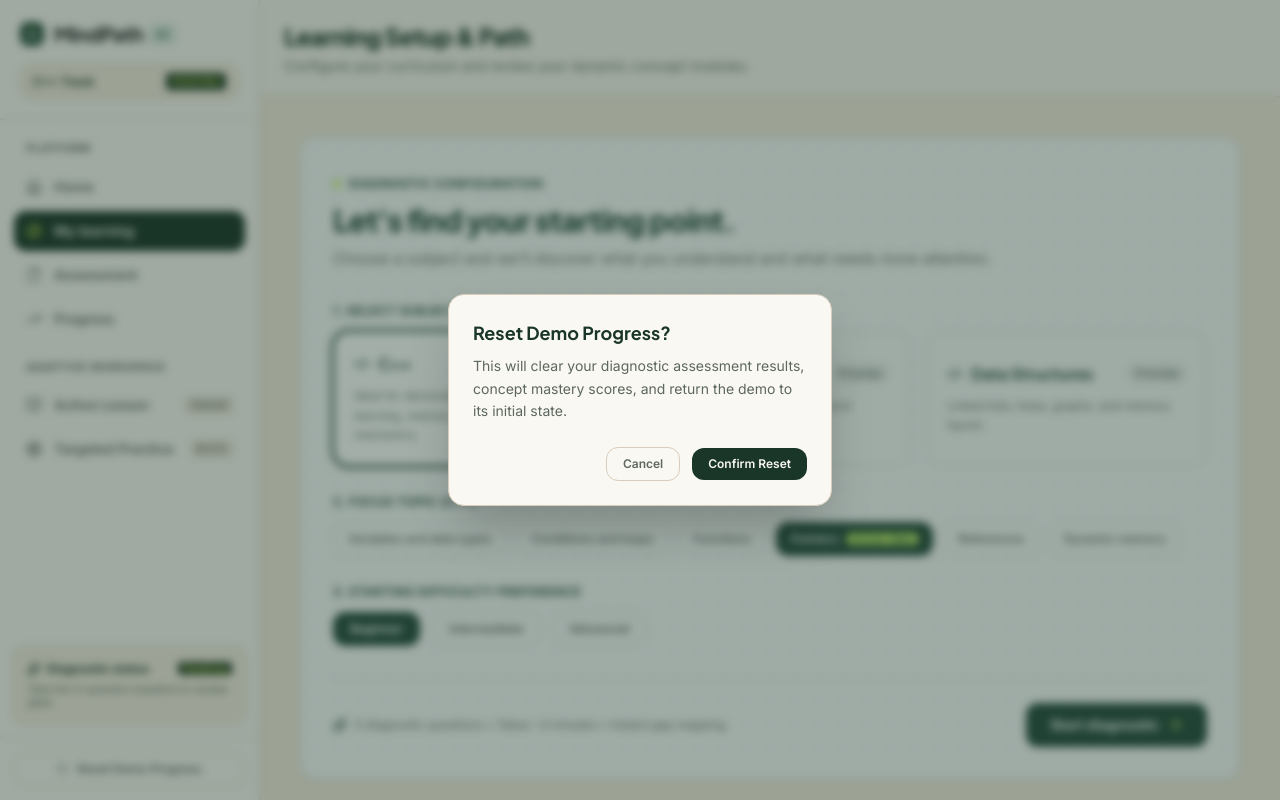
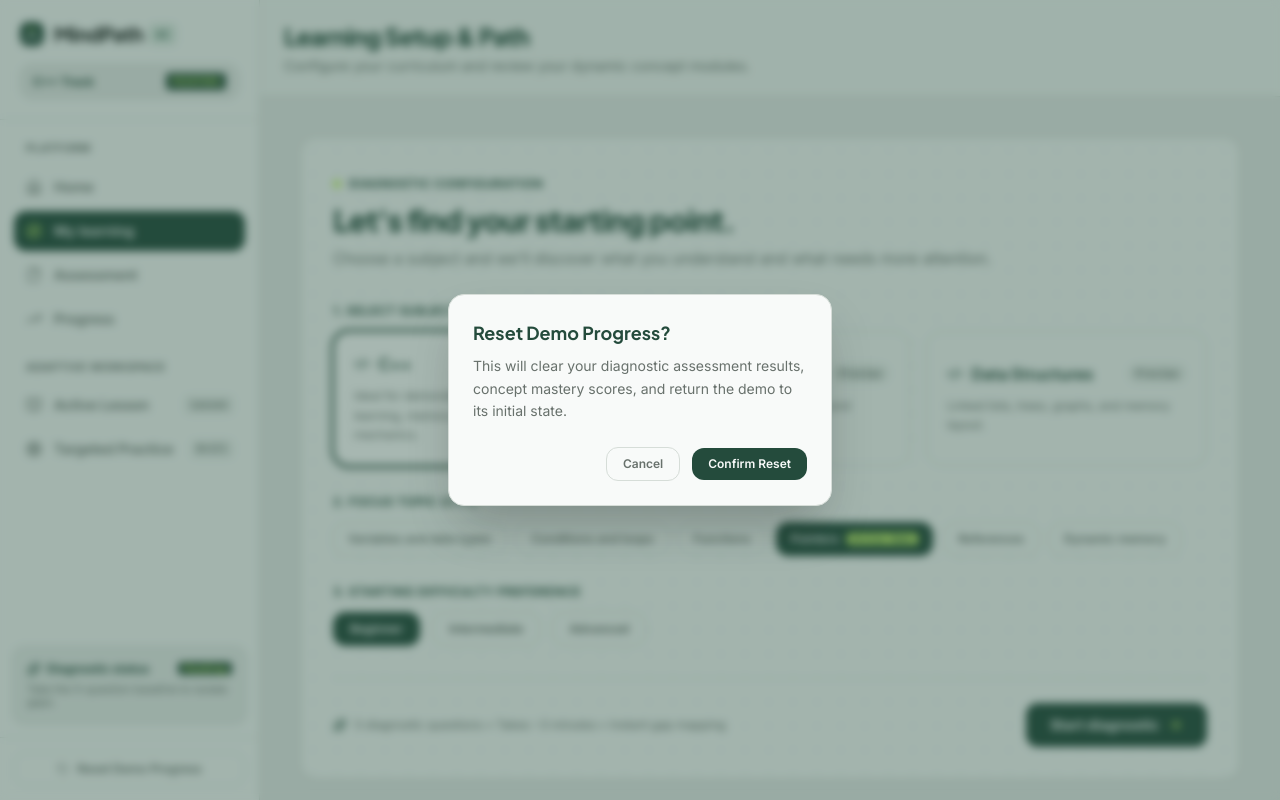
Before and after one commit to hanisnaff/Lumora, a React (Vite) app: page /learn in a window 1280 px wide. Both pictures are taken after a click on the button "Reset Demo Progress". Shown: the top 800 px of the page. Built offline with nearby package versions, Linux system fonts and the light colour scheme.

Commit message:
Align interface with cool grey and forest green design system

```diff
--- a/src/components/LearningShell.tsx
+++ b/src/components/LearningShell.tsx
@@ -52,18 +52,18 @@ export const LearningShell: React.FC<LearningShellProps> = ({
   };
 
   return (
-    <div className="min-h-screen bg-[#F3EBDD] text-[#28302B] flex flex-col md:flex-row antialiased selection:bg-[#C8E348]/40 selection:text-[#1A3628]">
+    <div className="min-h-screen bg-[#E8EBE9] text-[#242A27] flex flex-col md:flex-row antialiased selection:bg-[#C6F36B]/40 selection:text-[#244B3C]">
       {/* Desktop Sidebar (Left ~260px) */}
-      <aside className="hidden md:flex flex-col w-[260px] border-r border-[#D9CCBA] bg-[#FAF8F3] shrink-0 sticky top-0 h-screen overflow-y-auto">
+      <aside className="hidden md:flex flex-col w-[260px] border-r border-[#D6DDD8] bg-[#F8FAF9] shrink-0 sticky top-0 h-screen overflow-y-auto">
         {/* Sidebar Header */}
-        <div className="p-5 border-b border-[#D9CCBA]/70">
-          <NavLink to="/" className="inline-block focus:outline-none focus-visible:ring-2 focus-visible:ring-[#1A3628] rounded-lg">
+        <div className="p-5 border-b border-[#D6DDD8]/70">
+          <NavLink to="/" className="inline-block focus:outline-none focus-visible:ring-2 focus-visible:ring-[#244B3C] rounded-lg">
             <Logo size={24} />
           </NavLink>
 
-          <div className="mt-4 px-3 py-2 rounded-xl bg-[#F3EBDD] border border-[#D9CCBA] text-xs text-[#5C675F] flex items-center justify-between">
-            <span className="font-bold text-[#1A3628]">{selectedSubject} Track</span>
-            <span className="text-[10px] font-mono font-bold uppercase bg-[#1A3628] text-[#C8E348] px-1.5 py-0.5 rounded">
+          <div className="mt-4 px-3 py-2 rounded-xl bg-[#E8EBE9] border border-[#D6DDD8] text-xs text-[#68716C] flex items-center justify-between">
+            <span className="font-bold text-[#244B3C]">{selectedSubject} Track</span>
+            <span className="text-[10px] font-mono font-bold uppercase bg-[#244B3C] text-[#C6F36B] px-1.5 py-0.5 rounded">
               {selectedTopic}
             </span>
           </div>
@@ -71,7 +71,7 @@ export const LearningShell: React.FC<LearningShellProps> = ({
 
         {/* Primary Navigation */}
         <nav className="flex-1 p-3.5 space-y-1" aria-label="Learning Portal Navigation">
-          <div className="px-3 py-1.5 text-[11px] font-bold tracking-wider text-[#5C675F] uppercase">
+          <div className="px-3 py-1.5 text-[11px] font-bold tracking-wider text-[#68716C] uppercase">
             Platform
           </div>
           {navItems.map((item) => {
@@ -86,18 +86,18 @@ export const LearningShell: React.FC<LearningShellProps> = ({
                 to={item.path}
                 className={`flex items-center gap-3 px-3 py-2.5 rounded-xl text-sm font-semibold transition-all duration-180 ${
                   isActive
-                    ? 'bg-[#1A3628] text-[#FAF8F3] shadow-xs'
-                    : 'text-[#5C675F] hover:text-[#1A3628] hover:bg-[#F3EBDD]/60'
+                    ? 'bg-[#244B3C] text-[#F8FAF9] shadow-xs'
+                    : 'text-[#68716C] hover:text-[#244B3C] hover:bg-[#E8EBE9]/60'
                 }`}
               >
-                <Icon className={`w-4 h-4 ${isActive ? 'text-[#C8E348]' : 'text-[#5C675F]'}`} />
+                <Icon className={`w-4 h-4 ${isActive ? 'text-[#C6F36B]' : 'text-[#68716C]'}`} />
                 <span>{item.name}</span>
               </NavLink>
             );
           })}
 
           {/* Contextual Study Flow Items */}
-          <div className="pt-4 px-3 py-1.5 text-[11px] font-bold tracking-wider text-[#5C675F] uppercase">
+          <div className="pt-4 px-3 py-1.5 text-[11px] font-bold tracking-wider text-[#68716C] uppercase">
             Adaptive Workspace
           </div>
           {subNavItems.map((item) => {
@@ -110,16 +110,16 @@ export const LearningShell: React.FC<LearningShellProps> = ({
                 to={item.path}
                 className={`flex items-center justify-between px-3 py-2.5 rounded-xl text-sm font-semibold transition-all duration-180 ${
                   isActive
-                    ? 'bg-[#1A3628] text-[#FAF8F3] shadow-xs'
-                    : 'text-[#5C675F] hover:text-[#1A3628] hover:bg-[#F3EBDD]/60'
+                    ? 'bg-[#244B3C] text-[#F8FAF9] shadow-xs'
+                    : 'text-[#68716C] hover:text-[#244B3C] hover:bg-[#E8EBE9]/60'
                 }`}
               >
                 <div className="flex items-center gap-3">
-                  <Icon className={`w-4 h-4 ${isActive ? 'text-[#C8E348]' : 'text-[#5C675F]'}`} />
+                  <Icon className={`w-4 h-4 ${isActive ? 'text-[#C6F36B]' : 'text-[#68716C]'}`} />
                   <span>{item.name}</span>
                 </div>
                 <span className={`text-[10px] px-1.5 py-0.5 rounded font-mono font-bold ${
-                  isActive ? 'bg-[#C8E348] text-[#1A3628]' : 'bg-[#D9CCBA]/50 text-[#5C675F]'
+                  isActive ? 'bg-[#C6F36B] text-[#244B3C]' : 'bg-[#D6DDD8]/50 text-[#68716C]'
                 }`}>
                   {item.badge}
                 </span>
@@ -129,17 +129,17 @@ export const LearningShell: React.FC<LearningShellProps> = ({
         </nav>
 
         {/* Diagnostic Snapshot Badge in Sidebar */}
-        <div className="p-3.5 mx-3 mb-3 bg-[#F3EBDD]/80 border border-[#D9CCBA] rounded-xl text-xs space-y-1.5">
-          <div className="flex items-center justify-between text-[#1A3628] font-bold">
+        <div className="p-3.5 mx-3 mb-3 bg-[#E8EBE9]/80 border border-[#D6DDD8] rounded-xl text-xs space-y-1.5">
+          <div className="flex items-center justify-between text-[#244B3C] font-bold">
             <span className="flex items-center gap-1.5">
-              <Sparkles className="w-3.5 h-3.5 text-[#1A3628]" />
+              <Sparkles className="w-3.5 h-3.5 text-[#244B3C]" />
               <span>Diagnostic status</span>
             </span>
-            <span className="font-mono text-[10px] bg-[#1A3628] text-[#C8E348] px-1.5 py-0.2 rounded font-bold">
+            <span className="font-mono text-[10px] bg-[#244B3C] text-[#C6F36B] px-1.5 py-0.2 rounded font-bold">
               {assessmentResult ? `${assessmentResult.percentage}%` : 'Pending'}
             </span>
           </div>
-          <p className="text-[11px] text-[#5C675F] leading-tight">
+          <p className="text-[11px] text-[#68716C] leading-tight">
             {assessmentResult
               ? `Weakest concept: ${assessmentResult.conceptMastery[assessmentResult.weakestConceptId]?.conceptName || 'Pointers'}`
               : 'Take the 5-question baseline to isolate gaps.'}
@@ -147,11 +147,11 @@ export const LearningShell: React.FC<LearningShellProps> = ({
         </div>
 
         {/* Sidebar Footer with Reset Button */}
-        <div className="p-3.5 border-t border-[#D9CCBA]/70">
+        <div className="p-3.5 border-t border-[#D6DDD8]/70">
           <button
             type="button"
             onClick={() => setResetModalOpen(true)}
-            className="w-full flex items-center justify-center gap-2 py-2 px-3 text-xs font-semibold text-[#5C675F] hover:text-[#1A3628] hover:bg-[#F3EBDD]/80 rounded-xl border border-[#D9CCBA]/80 transition-colors"
+            className="w-full flex items-center justify-center gap-2 py-2 px-3 text-xs font-semibold text-[#68716C] hover:text-[#244B3C] hover:bg-[#E8EBE9]/80 rounded-xl border border-[#D6DDD8]/80 transition-colors"
           >
             <RotateCcw className="w-3 h-3" />
             <span>Reset Demo Progress</span>
@@ -160,7 +160,7 @@ export const LearningShell: React.FC<LearningShellProps> = ({
       </aside>
 
       {/* Mobile Top Header */}
-      <header className="md:hidden sticky top-0 z-40 bg-[#FAF8F3] border-b border-[#D9CCBA] px-4 py-3 flex items-center justify-between">
+      <header className="md:hidden sticky top-0 z-40 bg-[#F8FAF9] border-b border-[#D6DDD8] px-4 py-3 flex items-center justify-between">
         <NavLink to="/">
           <Logo size={22} />
         </NavLink>
@@ -168,14 +168,14 @@ export const LearningShell: React.FC<LearningShellProps> = ({
         <div className="flex items-center gap-2">
           <NavLink
             to="/learn"
-            className="text-xs font-bold bg-[#1A3628] text-[#FAF8F3] px-3 py-1.5 rounded-lg"
+            className="text-xs font-bold bg-[#244B3C] text-[#F8FAF9] px-3 py-1.5 rounded-lg"
           >
             Learning Path
           </NavLink>
           <button
             type="button"
             onClick={() => setMobileSidebarOpen(!mobileSidebarOpen)}
-            className="p-1.5 rounded-lg border border-[#D9CCBA] text-[#1A3628]"
+            className="p-1.5 rounded-lg border border-[#D6DDD8] text-[#244B3C]"
             aria-label="Toggle navigation"
           >
             {mobileSidebarOpen ? <X className="w-5 h-5" /> : <Menu className="w-5 h-5" />}
@@ -185,7 +185,7 @@ export const LearningShell: React.FC<LearningShellProps> = ({
 
       {/* Mobile Navigation Drawer */}
       {mobileSidebarOpen && (
-        <div className="md:hidden bg-[#FAF8F3] border-b border-[#D9CCBA] px-5 py-4 space-y-2 z-30 shadow-md">
+        <div className="md:hidden bg-[#F8FAF9] border-b border-[#D6DDD8] px-5 py-4 space-y-2 z-30 shadow-md">
           {navItems.map((item) => {
             const Icon = item.icon;
             const isActive = item.exact
@@ -198,7 +198,7 @@ export const LearningShell: React.FC<LearningShellProps> = ({
                 to={item.path}
                 onClick={() => setMobileSidebarOpen(false)}
                 className={`flex items-center gap-3 px-3.5 py-2.5 rounded-xl text-sm font-semibold ${
-                  isActive ? 'bg-[#1A3628] text-[#FAF8F3]' : 'text-[#5C675F] hover:bg-[#F3EBDD]'
+                  isActive ? 'bg-[#244B3C] text-[#F8FAF9]' : 'text-[#68716C] hover:bg-[#E8EBE9]'
                 }`}
               >
                 <Icon className="w-4 h-4" />
@@ -206,7 +206,7 @@ export const LearningShell: React.FC<LearningShellProps> = ({
               </NavLink>
             );
           })}
-          <div className="pt-2 border-t border-[#D9CCBA]/50">
+          <div className="pt-2 border-t border-[#D6DDD8]/50">
             {subNavItems.map((item) => {
               const Icon = item.icon;
               return (
@@ -214,13 +214,13 @@ export const LearningShell: React.FC<LearningShellProps> = ({
                   key={item.path}
                   to={item.path}
                   onClick={() => setMobileSidebarOpen(false)}
-                  className="flex items-center justify-between px-3.5 py-2 rounded-xl text-sm font-semibold text-[#5C675F]"
+                  className="flex items-center justify-between px-3.5 py-2 rounded-xl text-sm font-semibold text-[#68716C]"
                 >
                   <span className="flex items-center gap-2.5">
                     <Icon className="w-4 h-4" />
                     <span>{item.name}</span>
                   </span>
-                  <span className="text-[10px] bg-[#D9CCBA]/40 px-1.5 py-0.5 rounded font-mono">{item.badge}</span>
+                  <span className="text-[10px] bg-[#D6DDD8]/40 px-1.5 py-0.5 rounded font-mono">{item.badge}</span>
                 </NavLink>
               );
             })}
@@ -231,7 +231,7 @@ export const LearningShell: React.FC<LearningShellProps> = ({
               setMobileSidebarOpen(false);
               setResetModalOpen(true);
             }}
-            className="w-full mt-3 py-2 text-xs font-semibold text-[#5C675F] border border-[#D9CCBA] rounded-xl"
+            className="w-full mt-3 py-2 text-xs font-semibold text-[#68716C] border border-[#D6DDD8] rounded-xl"
           >
             Reset Demo Progress
           </button>
@@ -242,15 +242,15 @@ export const LearningShell: React.FC<LearningShellProps> = ({
       <main className="flex-1 flex flex-col min-w-0 overflow-y-auto">
         {/* Optional Page Subheader */}
         {(title || subtitle) && (
-          <div className="border-b border-[#D9CCBA] bg-[#FAF8F3]/80 px-6 py-5">
+          <div className="border-b border-[#D6DDD8] bg-[#F8FAF9]/80 px-6 py-5">
             <div className="max-w-[1100px] mx-auto">
               {title && (
-                <h1 className="font-heading font-extrabold text-2xl text-[#1A3628] tracking-tight">
+                <h1 className="font-heading font-extrabold text-2xl text-[#244B3C] tracking-tight">
                   {title}
                 </h1>
               )}
               {subtitle && (
-                <p className="text-sm text-[#5C675F] mt-1">
+                <p className="text-sm text-[#68716C] mt-1">
                   {subtitle}
                 </p>
               )}
@@ -267,26 +267,26 @@ export const LearningShell: React.FC<LearningShellProps> = ({
 
       {/* Reset Confirmation Modal */}
       {resetModalOpen && (
-        <div className="fixed inset-0 z-50 flex items-center justify-center p-4 bg-[#1A3628]/40 backdrop-blur-xs">
-          <div className="bg-[#FAF8F3] border border-[#D9CCBA] rounded-2xl p-6 max-w-sm w-full shadow-2xl">
-            <h3 className="font-heading font-bold text-lg text-[#1A3628]">
+        <div className="fixed inset-0 z-50 flex items-center justify-center p-4 bg-[#244B3C]/40 backdrop-blur-xs">
+          <div className="bg-[#F8FAF9] border border-[#D6DDD8] rounded-2xl p-6 max-w-sm w-full shadow-2xl">
+            <h3 className="font-heading font-bold text-lg text-[#244B3C]">
               Reset Demo Progress?
             </h3>
-            <p className="text-sm text-[#5C675F] mt-2 leading-relaxed">
+            <p className="text-sm text-[#68716C] mt-2 leading-relaxed">
               This will clear your diagnostic assessment results, concept mastery scores, and return the demo to its initial state.
             </p>
             <div className="mt-6 flex items-center justify-end gap-3">
               <button
                 type="button"
                 onClick={() => setResetModalOpen(false)}
-                className="px-4 py-2 text-xs font-semibold text-[#5C675F] hover:text-[#1A3628] rounded-xl border border-[#D9CCBA]"
+                className="px-4 py-2 text-xs font-semibold text-[#68716C] hover:text-[#244B3C] rounded-xl border border-[#D6DDD8]"
               >
                 Cancel
               </button>
               <button
                 type="button"
                 onClick={handleResetConfirm}
-                className="px-4 py-2 text-xs font-semibold bg-[#1A3628] text-[#FAF8F3] rounded-xl hover:bg-[#254636]"
+                className="px-4 py-2 text-xs font-semibold bg-[#244B3C] text-[#F8FAF9] rounded-xl hover:bg-[#1D3D31]"
               >
                 Confirm Reset
               </button>
```
